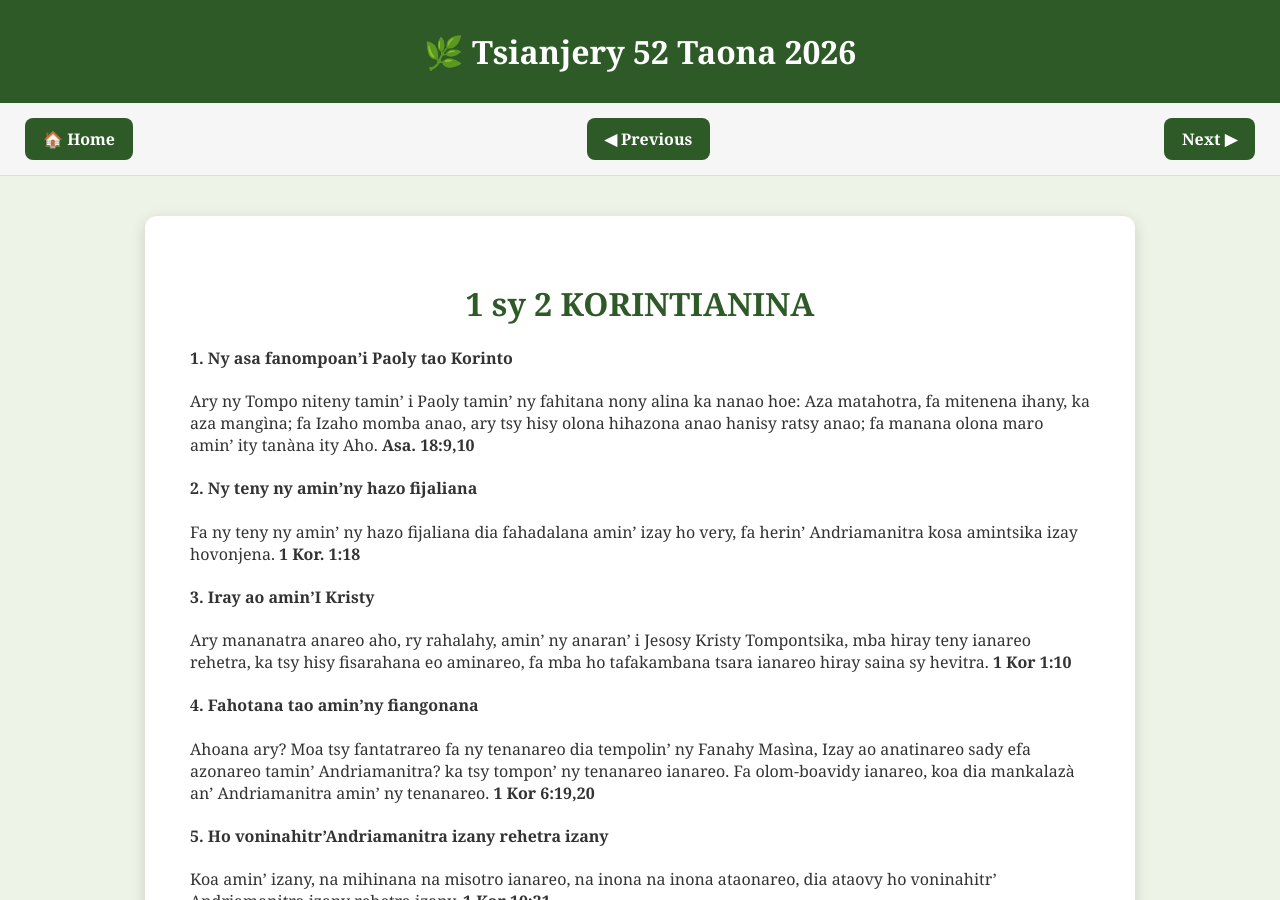
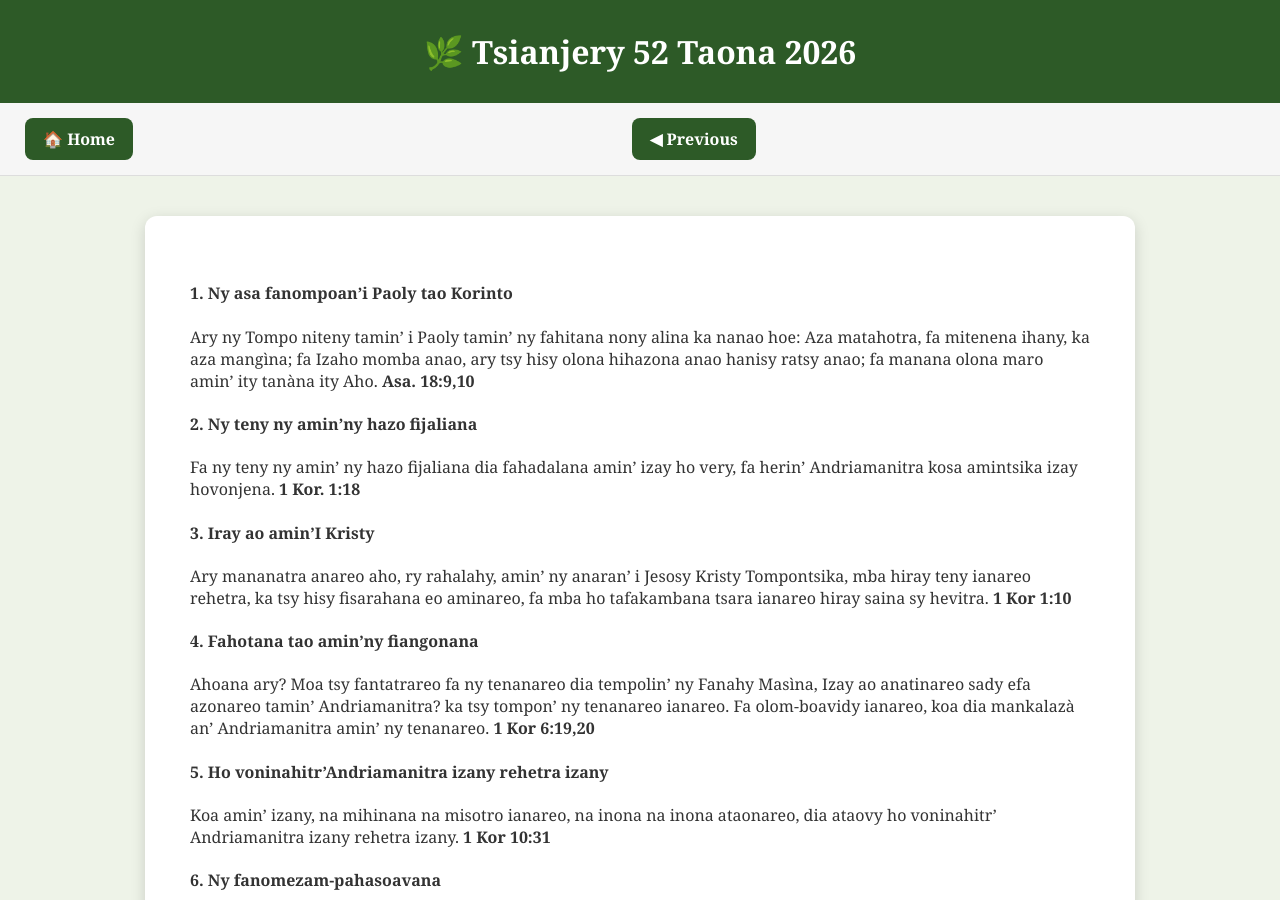
Before and after one commit to nainaw/tsianjery, a Jekyll site: the page built from TelovolanaIII.md, in a window 1280 px wide and 900 px high. Built offline with Jekyll 4.4.1, drawn with Linux system fonts in a browser that asks for light colours; our own code applies the rules of GitHub Pages for plain Markdown files.

Commit message:
Revise title and navigation for TelovolanaIII.md
Updated metadata and navigation links in TelovolanaIII.md.

```diff
--- a/TelovolanaIII.md
+++ b/TelovolanaIII.md
@@ -1,9 +1,6 @@
 ---
-title: "1 sy 2 KORINTIANINA"
-subtitle:
-
-previous: /TelovolanaII.html
-next: /TelovolanaIV.html
+previous: /TelovolanaIII.html
+next:
 ---
 #### 1. Ny asa fanompoan'i Paoly tao Korinto
 Ary ny Tompo niteny tamin’ i Paoly tamin’ ny fahitana nony alina ka nanao hoe: Aza matahotra, fa mitenena ihany, ka aza mangìna; fa Izaho momba anao, ary tsy hisy olona hihazona anao hanisy ratsy anao; fa manana olona maro amin’ ity tanàna ity Aho. **Asa. 18:9,10**
```
